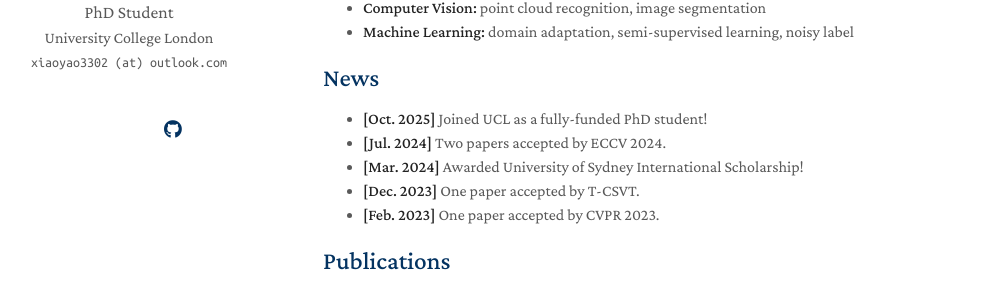
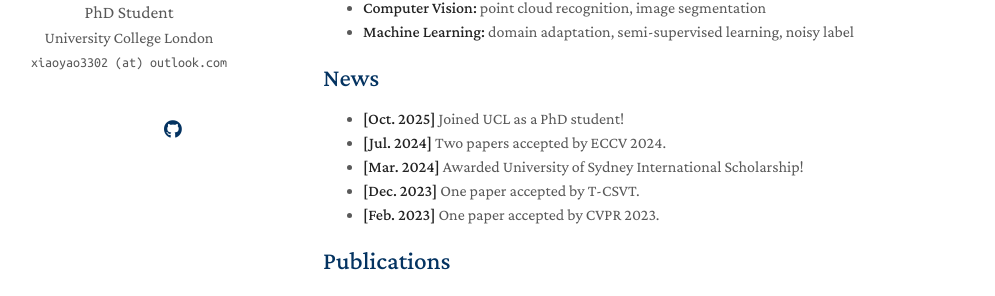
Before and after one commit to xiaoyao3302/xiaoyao3302.github.io, a Jekyll site: the page built from index.md, in a window 1280 px wide and 900 px high. Shown: the part 319-615 px from the top of the window, without its empty margins (147-1142 px from the left). Built offline with Jekyll 4.4.1, drawn with Linux system fonts in a browser that asks for light colours; nearby versions of some CDN libraries; a style sheet for code colours, icons or effects is not loaded; our own code applies the rules of GitHub Pages for plain Markdown files.

Commit message:
Update index.md

```diff
--- a/index.md
+++ b/index.md
@@ -14,7 +14,7 @@ I am a first-year PhD student at UCL Queen Square Institute of Neurology, workin
 
 ## News
 
-- **[Oct. 2025]** Joined UCL as a fully-funded PhD student!
+- **[Oct. 2025]** Joined UCL as a PhD student!
 - **[Jul. 2024]** Two papers accepted by ECCV 2024.
 - **[Mar. 2024]** Awarded University of Sydney International Scholarship!
 - **[Dec. 2023]** One paper accepted by T-CSVT.
```
